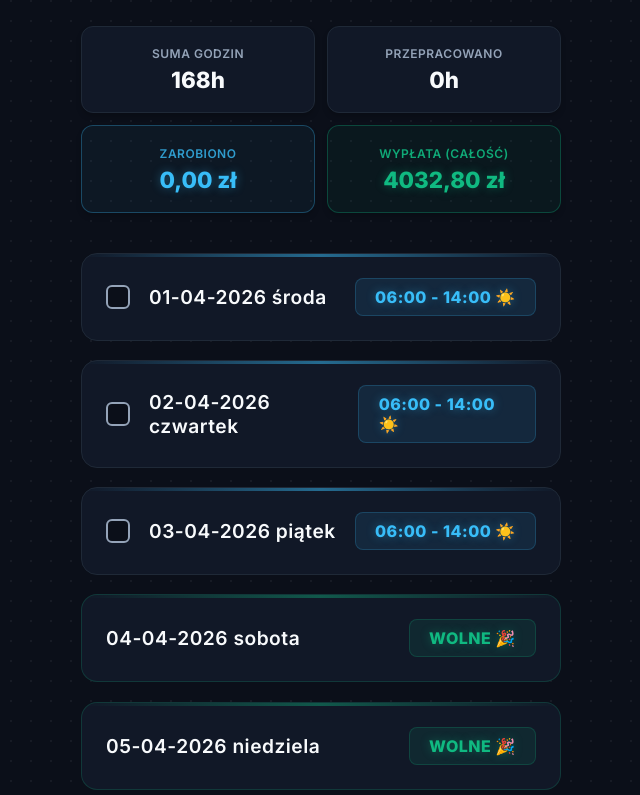
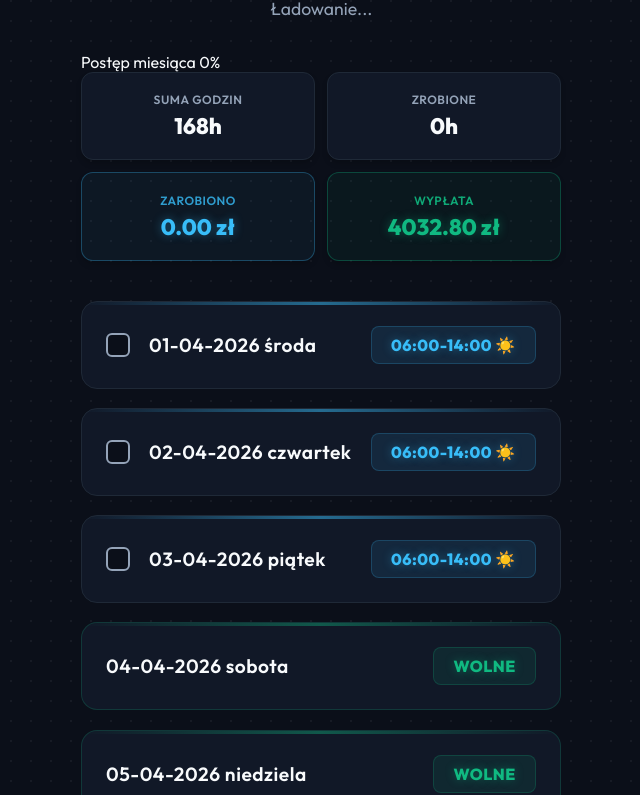
Before and after one commit to B1gCoder/asseco-grafik, a website: page index.html in a window 1280 px wide. Shown: the part 129-924 px from the top of the page, without its empty margins (319-959 px from the left). Drawn offline with Linux system fonts and the light colour scheme.

Commit message:
Update index.html

```diff
--- a/index.html
+++ b/index.html
@@ -3,18 +3,35 @@
 <head>
     <meta charset="UTF-8">
     <meta name="viewport" content="width=device-width, initial-scale=1.0">
-    <title>Mój Grafik Pracy</title>
+    <title>Mój Grafik Pro</title>
+
+    <link rel="manifest" href="manifest.json">
+    <meta name="theme-color" content="#0b0f19">
+
     <link rel="preconnect" href="https://fonts.googleapis.com">
     <link rel="preconnect" href="https://fonts.gstatic.com" crossorigin>
-    <link href="https://fonts.googleapis.com/css2?family=Inter:wght@300;400;600;800&display=swap" rel="stylesheet">
+    <link href="https://fonts.googleapis.com/css2?family=Outfit:wght@300;400;600;800&display=swap" rel="stylesheet">
     <link rel="stylesheet" href="style.css">
 </head>
 <body>
     <div class="container">
         <header>
+            <div class="top-actions">
+                <button onclick="eksportujDoKalendarza()" class="btn-export">📅 Eksportuj</button>
+            </div>
             <h1>Mój Grafik</h1>
-            <p class="subtitle" id="nastepna-zmiana">Ładowanie danych...</p>
+            <p class="subtitle" id="nastepna-zmiana">Ładowanie...</p>
         </header>
+
+        <div class="progress-section">
+            <div class="progress-info">
+                <span>Postęp miesiąca</span>
+                <span id="progress-percent">0%</span>
+            </div>
+            <div class="progress-bar-bg">
+                <div id="progress-fill" class="progress-bar-fill"></div>
+            </div>
+        </div>
 
         <div class="statystyki-panel">
             <div class="stat-karta">
@@ -22,7 +39,7 @@
                 <div class="stat-wartosc" id="stat-suma">0h</div>
             </div>
             <div class="stat-karta">
-                <div class="stat-tytul">Przepracowano</div>
+                <div class="stat-tytul">Zrobione</div>
                 <div class="stat-wartosc" id="stat-zrobione">0h</div>
             </div>
             <div class="stat-karta akcent">
@@ -30,167 +47,123 @@
                 <div class="stat-wartosc" id="stat-zarobiono">0 zł</div>
             </div>
             <div class="stat-karta akcent-kasa">
-                <div class="stat-tytul">Wypłata (Całość)</div>
+                <div class="stat-tytul">Wypłata</div>
                 <div class="stat-wartosc" id="stat-wyplata">0 zł</div>
             </div>
         </div>
 
         <div id="grafik-pojemnik">
-            <div class="loader">Synchronizacja z chmurą...</div>
+            <div class="loader">Synchronizacja...</div>
         </div>
     </div>
 
     <script>
-        let lacznieGodzin = 0;
-        let zrobioneGodzin = 0;
-        let lacznieZarobki = 0;
-        let obecneZarobki = 0;
+        // --- PWA: Rejestracja Service Workera ---
+        if ('serviceWorker' in navigator) {
+            navigator.serviceWorker.register('sw.js');
+        }
 
-        // Stawki godzinowe
-        const STAWKA_DZIEN = 22.60;
-        const STAWKA_NOC = 28.50;
-
+        let lacznieGodzin = 0, zrobioneGodzin = 0, lacznieZarobki = 0, obecneZarobki = 0;
+        const STAWKA_DZIEN = 22.60, STAWKA_NOC = 28.50;
+        let daneGrafiku = [];
         let przepracowaneDni = JSON.parse(localStorage.getItem('przepracowane')) || [];
 
-        function policzCzas(od, doGodzina) {
-            if (!od || !doGodzina || (od === '00:00' && doGodzina === '00:00')) return 0;
-            let [h1, m1] = od.split(':').map(Number);
-            let [h2, m2] = doGodzina.split(':').map(Number);
-            let start = h1 + (m1 / 60);
-            let koniec = h2 + (m2 / 60);
-            if (koniec < start) koniec += 24;
-            return koniec - start;
+        function policzCzas(od, doG) {
+            if (!od || !doG || (od === '00:00' && doG === '00:00')) return 0;
+            let start = parseInt(od.split(':')[0]) + parseInt(od.split(':')[1])/60;
+            let koniec = parseInt(doG.split(':')[0]) + parseInt(doG.split(':')[1])/60;
+            return koniec < start ? (koniec + 24) - start : koniec - start;
         }
 
-        // Funkcja do formatowania waluty (np. 1250.5 na "1 250,50")
-        function formatujKase(kwota) {
-            return kwota.toLocaleString('pl-PL', { minimumFractionDigits: 2, maximumFractionDigits: 2 });
+        function aktualizujUI() {
+            document.getElementById('stat-suma').innerText = lacznieGodzin + 'h';
+            document.getElementById('stat-zrobione').innerText = zrobioneGodzin + 'h';
+            document.getElementById('stat-zarobiono').innerText = obecneZarobki.toFixed(2) + ' zł';
+            document.getElementById('stat-wyplata').innerText = lacznieZarobki.toFixed(2) + ' zł';
+
+            // Postęp
+            const procent = lacznieGodzin > 0 ? (zrobioneGodzin / lacznieGodzin * 100) : 0;
+            document.getElementById('progress-fill').style.width = procent + '%';
+            document.getElementById('progress-percent').innerText = Math.round(procent) + '%';
         }
 
-        function aktualizujStatystyki() {
-            document.getElementById('stat-suma').innerText = lacznieGodzin + 'h';
-            document.getElementById('stat-zrobione').innerText = zrobioneGodzin + 'h';
-            document.getElementById('stat-zarobiono').innerText = formatujKase(obecneZarobki) + ' zł';
-            document.getElementById('stat-wyplata').innerText = formatujKase(lacznieZarobki) + ' zł';
-        }
+        async function pobierzGrafik() {
+            const res = await fetch('moj_grafik.json?v=' + Date.now());
+            daneGrafiku = await res.json();
+            const poj = document.getElementById('grafik-pojemnik');
+            poj.innerHTML = '';
 
-        async function pobierzIWyswietlGrafik() {
-            try {
-                const odpowiedz = await fetch('moj_grafik.json?v=' + Date.now());
-                const dane = await odpowiedz.json();
+            const dzisiajStr = new Date().toISOString().split('T')[0];
 
-                const pojemnik = document.getElementById('grafik-pojemnik');
-                pojemnik.innerHTML = '';
+            daneGrafiku.forEach((dz, i) => {
+                const czas = policzCzas(dz.od, dz.do);
+                const nocka = dz.od === '22:00';
+                const kasa = czas * (nocka ? STAWKA_NOC : STAWKA_DZIEN);
+                const odhaczony = przepracowaneDni.includes(dz.data);
+                const wolne = czas === 0;
 
-                const dzisiaj = new Date();
-                const dzisiejszaData = dzisiaj.toISOString().split('T')[0];
-                let nastepnaZmianaZaleziona = false;
-
-                dane.forEach((dzien, index) => {
-                    const czyWolne = !dzien.od || dzien.od.trim() === '' || (dzien.od === '00:00' && dzien.do === '00:00');
-                    const czyNocka = dzien.od === '22:00';
-                    const czyDzisiaj = dzien.data === dzisiejszaData;
-                    const czasZmiany = policzCzas(dzien.od, dzien.do);
-
-                    const dataObiekt = new Date(dzien.data);
-                    const dzienTygodnia = dataObiekt.getDay();
-                    const czyWeekend = dzienTygodnia === 0 || dzienTygodnia === 6;
-
-                    // OBLICZANIE KASY DLA DANEGO DNIA
-                    let zarobekDnia = 0;
-                    if (!czyWolne) {
-                        zarobekDnia = czasZmiany * (czyNocka ? STAWKA_NOC : STAWKA_DZIEN);
-                    }
-
-                    // AKTUALIZACJA GŁÓWNYCH LICZNIKÓW
-                    lacznieGodzin += czasZmiany;
-                    lacznieZarobki += zarobekDnia;
-
-                    const czyOdhaczony = przepracowaneDni.includes(dzien.data);
-                    if (czyOdhaczony) {
-                        zrobioneGodzin += czasZmiany;
-                        obecneZarobki += zarobekDnia;
-                    }
-
-                    // ODLICZANIE
-                    if (!czyWolne && !nastepnaZmianaZaleziona) {
-                        const dataZmiany = new Date(`${dzien.data}T${dzien.od}:00`);
-                        if (dataZmiany > dzisiaj) {
-                            nastepnaZmianaZaleziona = true;
-                            const zostaloGodzin = Math.floor((dataZmiany - dzisiaj) / (1000 * 60 * 60));
-                            if(zostaloGodzin < 24) {
-                                document.getElementById('nastepna-zmiana').innerHTML = `⏳ Następna zmiana za: <b>~${zostaloGodzin}h</b>`;
-                            } else {
-                                document.getElementById('nastepna-zmiana').innerHTML = `⏳ Następna zmiana za: <b>${Math.floor(zostaloGodzin / 24)} dni</b>`;
-                            }
-                        }
-                    }
+                lacznieGodzin += czas;
+                lacznieZarobki += kasa;
+                if(odhaczony) { zrobioneGodzin += czas; obecneZarobki += kasa; }
 
                 const karta = document.createElement('div');
-                    let klasy = 'dzien-karta';
-                    if (czyWolne) klasy += ' wolne';
-                    if (czyDzisiaj) klasy += ' dzisiaj';
-                    if (czyWeekend) klasy += ' weekend';
-                    if (czyOdhaczony) klasy += ' odhaczone';
-                    karta.className = klasy;
-
-                    const godzinyTekst = czyWolne ? 'WOLNE 🎉' : `${dzien.od} - ${dzien.do} ${czyNocka ? '🌙' : '☀️'}`;
-
-                    // Przekazujemy zarobek do HTML-a, żeby móc go później odejmować/dodawać checkboxem
+                karta.className = `dzien-karta ${wolne?'wolne':''} ${dz.data===dzisiajStr?'dzisiaj':''} ${odhaczony?'odhaczone':''}`;
                 karta.innerHTML = `
                     <div class="lewa-strona">
-                            <label class="custom-checkbox ${czyWolne ? 'ukryty' : ''}">
-                                <input type="checkbox" data-data="${dzien.data}" data-godziny="${czasZmiany}" data-kasa="${zarobekDnia}" ${czyOdhaczony ? 'checked' : ''}>
+                        <label class="custom-checkbox ${wolne?'ukryty':''}">
+                            <input type="checkbox" onchange="toggleDzien('${dz.data}', ${czas}, ${kasa}, this)" ${odhaczony?'checked':''}>
                             <span class="checkmark"></span>
                         </label>
                         <div class="data-blok">
-                                <div class="data">${dzien.data}</div>
-                                ${czyDzisiaj ? '<div class="dzisiaj-tag">Dzisiaj!</div>' : ''}
+                            <div class="data">${dz.data}</div>
+                            ${dz.data===dzisiajStr?'<div class="dzisiaj-tag">Dzisiaj</div>':''}
                         </div>
                     </div>
-                        <div class="godziny">${godzinyTekst}</div>
+                    <div class="godziny">${wolne?'WOLNE':`${dz.od}-${dz.do} ${nocka?'🌙':'☀️'}`}</div>
                 `;
-                    pojemnik.appendChild(karta);
+                poj.appendChild(karta);
             });
-
-                if(!nastepnaZmianaZaleziona) document.getElementById('nastepna-zmiana').innerText = "Wszystkie zmiany za Tobą! 🍻";
-
-                aktualizujStatystyki();
-                obsluzCheckboxy();
-
-            } catch (blad) {
-                document.getElementById('grafik-pojemnik').innerHTML = '<div class="karta-bledu">Nie udało się załadować danych.</div>';
-                console.error(blad);
-            }
+            aktualizujUI();
         }
 
-        function obsluzCheckboxy() {
-            document.querySelectorAll('input[type="checkbox"]').forEach(box => {
-                box.addEventListener('change', function() {
-                    const dataDnia = this.getAttribute('data-data');
-                    const czasDnia = parseFloat(this.getAttribute('data-godziny'));
-                    const kasaDnia = parseFloat(this.getAttribute('data-kasa'));
-                    const kartaDnia = this.closest('.dzien-karta');
-
-                    if (this.checked) {
-                        przepracowaneDni.push(dataDnia);
-                        zrobioneGodzin += czasDnia;
-                        obecneZarobki += kasaDnia;
-                        kartaDnia.classList.add('odhaczone');
+        function toggleDzien(data, h, pln, el) {
+            if(el.checked) {
+                przepracowaneDni.push(data);
+                zrobioneGodzin += h; obecneZarobki += pln;
+                el.closest('.dzien-karta').classList.add('odhaczone');
             } else {
-                        przepracowaneDni = przepracowaneDni.filter(d => d !== dataDnia);
-                        zrobioneGodzin -= czasDnia;
-                        obecneZarobki -= kasaDnia;
-                        kartaDnia.classList.remove('odhaczone');
+                przepracowaneDni = przepracowaneDni.filter(d => d !== data);
+                zrobioneGodzin -= h; obecneZarobki -= pln;
+                el.closest('.dzien-karta').classList.remove('odhaczone');
+            }
+            localStorage.setItem('przepracowane', JSON.stringify(przepracowaneDni));
+            aktualizujUI();
         }
 
-                    localStorage.setItem('przepracowane', JSON.stringify(przepracowaneDni));
-                    aktualizujStatystyki();
+        // --- EKSPORT DO KALENDARZA (.ics) ---
+        function eksportujDoKalendarza() {
+            let icsContent = "BEGIN:VCALENDAR\nVERSION:2.0\nPRODID:-//AssecoBot//PL\n";
+            daneGrafiku.forEach(dz => {
+                if(dz.od && dz.od !== '00:00') {
+                    const start = dz.data.replace(/-/g, '') + 'T' + dz.od.replace(':', '') + '00';
+                    let koniecData = dz.data;
+                    if(dz.od === '22:00') { // Jeśli nocka, koniec jest następnego dnia
+                        let d = new Date(dz.data);
+                        d.setDate(d.getDate() + 1);
+                        koniecData = d.toISOString().split('T')[0];
+                    }
+                    const koniec = koniecData.replace(/-/g, '') + 'T' + dz.do.replace(':', '') + '00';
+                    icsContent += `BEGIN:VEVENT\nSUMMARY:Praca Asseco\nDTSTART:${start}\nDTEND:${koniec}\nEND:VEVENT\n`;
+                }
             });
-            });
+            icsContent += "END:VCALENDAR";
+            const blob = new Blob([icsContent], {type: 'text/calendar'});
+            const url = URL.createObjectURL(blob);
+            const a = document.createElement('a');
+            a.href = url; a.download = 'grafik.ics'; a.click();
         }
 
-        pobierzIWyswietlGrafik();
+        pobierzGrafik();
     </script>
 </body>
 </html>
```
Lines whose indentation alone changed are shown as unchanged.
